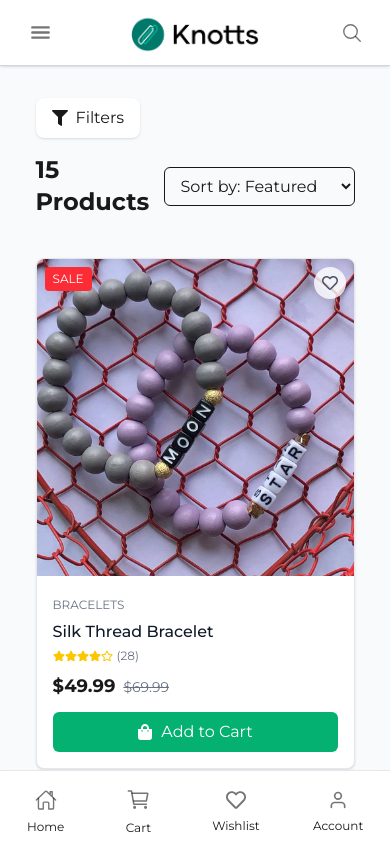
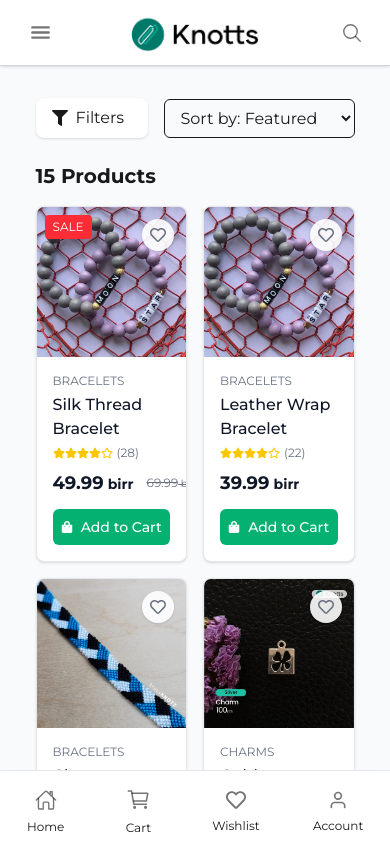
Before and after one commit to nebiyoudawit/Knotts-Jewlery, a React (Vite) app: page /product in a window 390 px wide. Shown: the top 842 px of the page. Built offline with nearby package versions, Linux system fonts and the light colour scheme.

Commit message:
fixed the product listing page for mobile and made it display 2 colums and a few graphical changes to the product cards

```diff
--- a/src/components/ProductItem/index.jsx
+++ b/src/components/ProductItem/index.jsx
@@ -8,7 +8,7 @@ const ProductItem = ({ product }) => {
   const isWishlisted = wishlist.some(item => item.id === product.id);
 
   return (
-    <div className="group relative flex flex-col bg-white rounded-lg overflow-hidden shadow-sm hover:shadow-md transition-all duration-300 border border-gray-200 h-full">
+    <div className="group relative flex flex-col bg-white rounded-lg overflow-hidden shadow-sm hover:shadow-md transition-all duration-300 border border-gray-200 h-full ">
       {/* Product Image with Wishlist Button */}
       <div className="relative pt-[100%]">
         <Link to={`/product/${product.id}`}>
@@ -18,7 +18,13 @@ const ProductItem = ({ product }) => {
             className="absolute top-0 left-0 w-full h-full object-cover"
           />
         </Link>
+        {/*Sale section*/}
 
+        {product.onSale && (
+                          <div className="absolute top-2 left-2 bg-red-500 text-white text-xs px-2 py-1 rounded">
+                            SALE
+                          </div>
+             )}
         {/* Wishlist Button */}
         <button
           className="absolute top-3 right-3 p-2 bg-white/90 rounded-full hover:bg-white transition-all shadow-sm"
@@ -35,48 +41,48 @@ const ProductItem = ({ product }) => {
 
       {/* Product Details */}
       <div className="flex flex-col flex-grow p-4">
-        <Link to={`/product/${product.id}`} className="link">
-          <span className="text-xs uppercase tracking-wider mb-1 truncate">
-            {product.category || 'Jewelry'}
+          <span className="text-xs uppercase text-gray-500 mb-1">
+            {product.category}
           </span>
-          <h3 className="text-md font-medium mb-2 whitespace-nowrap overflow-hidden text-ellipsis">
-            {product.name || 'Premium Golden Charm Necklace'}
+          <Link to={`/product/${product.id}`} className="link">
+          <h3 className="font-medium mb-1 text-gray-900 line-clamp-2 overflow-hidden text-ellipsis hover:text-[#05B171] transition-colors">
+            {product.name}
           </h3>
         </Link>
 
         {/* Rating */}
-        <div className="flex items-center mb-3 mt-auto">
+        <div className="flex items-center mb-2">
           <div className="flex mr-1">
             {[...Array(5)].map((_, i) =>
               i < (product.rating || 4) ? (
                 <FaStar key={i} className="h-3 w-3 text-yellow-400" />
               ) : (
-                <FaRegStar key={i} className="h-3 w-3 text-gray-300" />
+                <FaRegStar key={i} className="h-3 w-3 text-yellow-400" />
               )
             )}
           </div>
           <span className="text-xs text-gray-500">
-            ({product.reviewCount || 24})
+            ({product.reviewCount})
           </span>
         </div>
 
         {/* Price */}
         <div className="flex items-center justify-between mb-3">
-          <span className="text-md font-semibold text-gray-900">
-            {product.price?.toFixed(2) || '59.99'}<span className="text-sm"> birr</span>
+          <span className="text-lg font-bold text-gray-900 mr-[13px]">
+            {product.price?.toFixed(2) || '59.99'}<span className="text-sm truncate"> birr</span>
           </span>
           {product.originalPrice && (
-            <span className="text-xs text-gray-400 line-through">
-              {product.originalPrice.toFixed(2)}<span className="text-[10px]"> birr</span>
+            <span className="text-xs lg:text-sm text-gray-500 line-through">
+              {product.originalPrice.toFixed(2)}<span className="text-[10px] truncate"> birr</span>
             </span>
           )}
         </div>
 
         {/* Add to Cart Button */}
         <button
-          className="w-full py-2 bg-emerald-100 text-emerald-800 rounded-md font-medium
-                    hover:bg-emerald-200 transition-colors duration-200 flex items-center
-                    justify-center gap-2 text-sm mt-auto"
+          className="w-full py-2 bg-[#05B171] text-white rounded-md font-medium
+          hover:bg-[#048a5b] transition-colors duration-200 flex items-center
+          justify-center gap-2 text-sm mt-auto"
           onClick={() => addToCart(product)}
         >
           <FaShoppingBag className="h-3 w-3" />
--- a/src/components/ProductSlider/index.jsx
+++ b/src/components/ProductSlider/index.jsx
@@ -18,8 +18,8 @@ const ProductSlider = ({ items = 3, category = 'All' }) => {
       navigation={true}
       modules={[Navigation]}
       breakpoints={{
-        320: { slidesPerView: 1 }, // 1 item on mobile
-        640: { slidesPerView: 2 }, // 2 items on tablet
+        320: { slidesPerView: 2 }, // 2 item on mobile
+        640: { slidesPerView: 3 }, // 3 items on tablet
         1024: { slidesPerView: items } // specified items on desktop
       }}
       className="mySwiper"
--- a/src/components/Search/index.jsx
+++ b/src/components/Search/index.jsx
@@ -4,11 +4,11 @@ import { CiSearch } from "react-icons/ci";
 
 const Search = () => {
   return (
-    <div className="w-full sm:w-[500px] md:w-[600px] bg-[#e5e5e5] rounded-md relative px-3 py-2 mx-auto">
+    <div className="w-full sm:w-[500px] md:w-[600px] bg-[#e5e5e5] rounded-md relative px-3 py-2 mx-auto h-[50px]">
       <input
         type="text"
         placeholder="Search for products..."
-        className="w-full h-10 focus:outline-none bg-inherit text-[15px] pr-12 rounded-md"
+        className="w-full h-[35px] focus:outline-none bg-inherit text-[15px] pr-12 rounded-md"
       />
 
       {/* Hidden on mobile, visible on sm+ */}
--- a/src/components/headers/index.jsx
+++ b/src/components/headers/index.jsx
@@ -241,7 +241,7 @@ const Header = () => {
           </div>
 
           {/* Mobile Bottom Navigation Bar */}
-          <div className="fixed bottom-0 left-0 right-0 flex items-center justify-around py-2 border-t bg-white border-gray-200 z-50 md:hidden shadow-lg">
+          <div className="fixed bottom-0 left-0 right-0 flex items-center justify-around py-2 border-t bg-white border-gray-200 z-1050 md:hidden shadow-lg">
             <Link to="/" className="flex flex-col items-center">
               <IconButton aria-label="home">
                 <IoHomeOutline size={22} />
--- a/src/pages/ProductListing/index.jsx
+++ b/src/pages/ProductListing/index.jsx
@@ -1,30 +1,27 @@
 import React, { useState, useEffect } from 'react';
-import { useParams, Link } from 'react-router-dom';
-import { FaStar, FaRegStar, FaHeart, FaRegHeart, FaShoppingBag, FaFilter } from 'react-icons/fa';
+import { useParams } from 'react-router-dom';
+import { FaFilter, FaStar, FaRegStar } from 'react-icons/fa';
 import { useShop } from '../../context/ShopContext';
 import jewelryProducts from '../../data/jewelryProducts';
+import ProductItem from '../../components/ProductItem';
 
 const ProductListing = () => {
   const { category: urlCategory } = useParams();
-  const {
-    addToCart,
-    toggleWishlist,
-    wishlist,
-    cart
-  } = useShop();
+  const { addToCart, toggleWishlist, wishlist } = useShop();
 
   const categoryMap = {
     bracelets: "Bracelets",
     charms: "Charms",
     earrings: "Earrings",
     rings: "Rings",
-    necklaces: "Necklaces"
+    necklaces: "Necklaces",
   };
 
   const [priceRange, setPriceRange] = useState([0, 200]);
   const [selectedCategory, setSelectedCategory] = useState(null);
   const [ratingsFilter, setRatingsFilter] = useState(null);
   const [mobileFiltersOpen, setMobileFiltersOpen] = useState(false);
+  const [sortOption, setSortOption] = useState('featured');
 
   useEffect(() => {
     if (urlCategory && categoryMap[urlCategory]) {
@@ -34,31 +31,49 @@ const ProductListing = () => {
     }
   }, [urlCategory]);
 
-  const filteredProducts = jewelryProducts.filter(product => {
+  const filteredProducts = jewelryProducts
+    .filter(product => {
       if (selectedCategory && product.category !== selectedCategory) return false;
       if (product.price < priceRange[0] || product.price > priceRange[1]) return false;
       if (ratingsFilter && Math.floor(product.rating) < ratingsFilter) return false;
       return true;
+    })
+    .sort((a, b) => {
+      if (sortOption === 'lowToHigh') return a.price - b.price;
+      if (sortOption === 'highToLow') return b.price - a.price;
+      if (sortOption === 'newest') return b.id - a.id;
+      return 0;
     });
 
   const categories = [...new Set(jewelryProducts.map(product => product.category))];
 
-  const handleAddToCart = (product) => {
-    addToCart({ ...product, quantity: 1 });
-  };
-
   return (
     <div className="bg-gray-50 min-h-screen">
       <div className="container mx-auto px-4 py-8">
+
+        {/* Mobile: Filter + Sort */}
+        <div className="flex md:hidden justify-between items-center gap-4 mb-6">
           <button
-          className="md:hidden flex items-center gap-2 mb-4 bg-white px-4 py-2 rounded-lg shadow-sm"
+            className="flex items-center gap-2 bg-white px-4 py-2 rounded-lg shadow-sm w-full sm:w-auto"
             onClick={() => setMobileFiltersOpen(!mobileFiltersOpen)}
           >
             <FaFilter /> Filters
           </button>
+          <select
+            value={sortOption}
+            onChange={(e) => setSortOption(e.target.value)}
+            className="border rounded-md px-3 py-2"
+          >
+            <option value="featured">Sort by: Featured</option>
+            <option value="lowToHigh">Price: Low to High</option>
+            <option value="highToLow">Price: High to Low</option>
+            <option value="newest">Newest Arrivals</option>
+          </select>
+        </div>
 
         <div className="flex flex-col md:flex-row gap-6">
-          {/* Filters sidebar */}
+
+          {/* Filters Sidebar */}
           <div className={`${mobileFiltersOpen ? 'block' : 'hidden'} md:block w-full md:w-64 bg-white p-6 rounded-lg shadow-sm h-fit sticky top-20`}>
             <h2 className="text-lg font-bold mb-4">Filters</h2>
 
@@ -144,92 +159,39 @@ const ProductListing = () => {
             </button>
           </div>
 
-          {/* Products grid */}
+          {/* Products Grid + Header */}
           <div className="flex-1">
-            <div className="flex justify-between items-center mb-10">
+            {/* Desktop: Product Count & Sort */}
+            <div className="hidden md:flex justify-between items-center mb-10">
               <h1 className="text-2xl font-bold">
                 {filteredProducts.length} {filteredProducts.length === 1 ? 'Product' : 'Products'}
                 {selectedCategory && ` in ${selectedCategory}`}
               </h1>
-              <div>
-                <select className="border rounded-md px-3 py-2">
-                  <option>Sort by: Featured</option>
-                  <option>Price: Low to High</option>
-                  <option>Price: High to Low</option>
-                  <option>Newest Arrivals</option>
+              <select
+                value={sortOption}
+                onChange={(e) => setSortOption(e.target.value)}
+                className="border rounded-md px-3 py-2"
+              >
+                <option value="featured">Sort by: Featured</option>
+                <option value="lowToHigh">Price: Low to High</option>
+                <option value="highToLow">Price: High to Low</option>
+                <option value="newest">Newest Arrivals</option>
               </select>
             </div>
+
+            {/* Mobile: Product Count */}
+            <div className="md:hidden mb-4">
+              <h1 className="text-xl font-bold">
+                {filteredProducts.length} {filteredProducts.length === 1 ? 'Product' : 'Products'}
+                {selectedCategory && ` in ${selectedCategory}`}
+              </h1>
             </div>
 
             {filteredProducts.length > 0 ? (
-              <div className="grid grid-cols-1 sm:grid-cols-2 lg:grid-cols-3 gap-6 mb-10">
-                {filteredProducts.map(product => {
-                  const isWishlisted = wishlist.some(item => item.id === product.id);
-                  return (
-                    <div key={product.id} className="bg-white rounded-lg overflow-hidden shadow-sm hover:shadow-md transition-all duration-300 border border-gray-200">
-                      {/* Product Image */}
-                      <div className="relative pt-[100%] bg-gray-100">
-                        <Link to={`/product/${product.id}`}>
-                          <img
-                            src={product.imageUrl}
-                            alt={product.name}
-                            className="absolute top-0 left-0 w-full h-full object-cover"
-                          />
-                        </Link>
-                        {product.onSale && (
-                          <div className="absolute top-2 left-2 bg-red-500 text-white text-xs px-2 py-1 rounded">
-                            SALE
-                          </div>
-                        )}
-                        <button
-                          className="absolute top-2 right-2 p-2 bg-white/80 rounded-full"
-                          onClick={() => toggleWishlist(product)}
-                          aria-label={isWishlisted ? "Remove from wishlist" : "Add to wishlist"}
-                        >
-                          {isWishlisted ? (
-                            <FaHeart className="text-red-500" />
-                          ) : (
-                            <FaRegHeart className="text-gray-600 hover:text-red-500" />
-                          )}
-                        </button>
-                      </div>
-
-                      {/* Product Info */}
-                      <div className="p-4">
-                        <div className="mb-1">
-                          <span className="text-xs uppercase text-gray-500">{product.category}</span>
-                        </div>
-                        <Link to={`/product/${product.id}`}>
-                          <h3 className="font-medium text-gray-900 mb-1 line-clamp-2 hover:text-[#05B171] transition-colors">
-                            {product.name}
-                          </h3>
-                        </Link>
-                        <div className="flex items-center mb-2">
-                          <div className="flex mr-1">
-                            {[...Array(5)].map((_, i) => (
-                              i < product.rating ?
-                              <FaStar key={i} className="h-3 w-3 text-yellow-400" /> :
-                              <FaRegStar key={i} className="h-3 w-3 text-yellow-400" />
+              <div className="grid grid-cols-2 sm:grid-cols-2 lg:grid-cols-3 gap-4 mb-10">
+                {filteredProducts.map(product => (
+                  <ProductItem key={product.id} product={product} />
                 ))}
-                          </div>
-                          <span className="text-xs text-gray-500">({product.reviewCount})</span>
-                        </div>
-                        <div className="mb-3">
-                          <span className="text-lg font-bold">${product.price.toFixed(2)}</span>
-                          {product.originalPrice && (
-                            <span className="text-sm text-gray-500 line-through ml-2">${product.originalPrice.toFixed(2)}</span>
-                          )}
-                        </div>
-                        <button
-                          onClick={() => handleAddToCart(product)}
-                          className="w-full bg-[#05B171] text-white py-2 rounded-md hover:bg-[#048a5b] flex items-center justify-center gap-2"
-                        >
-                          <FaShoppingBag /> Add to Cart
-                        </button>
-                      </div>
-                    </div>
-                  );
-                })}
               </div>
             ) : (
               <div className="bg-white p-8 rounded-lg text-center">
```
Lines whose indentation alone changed are shown as unchanged.
